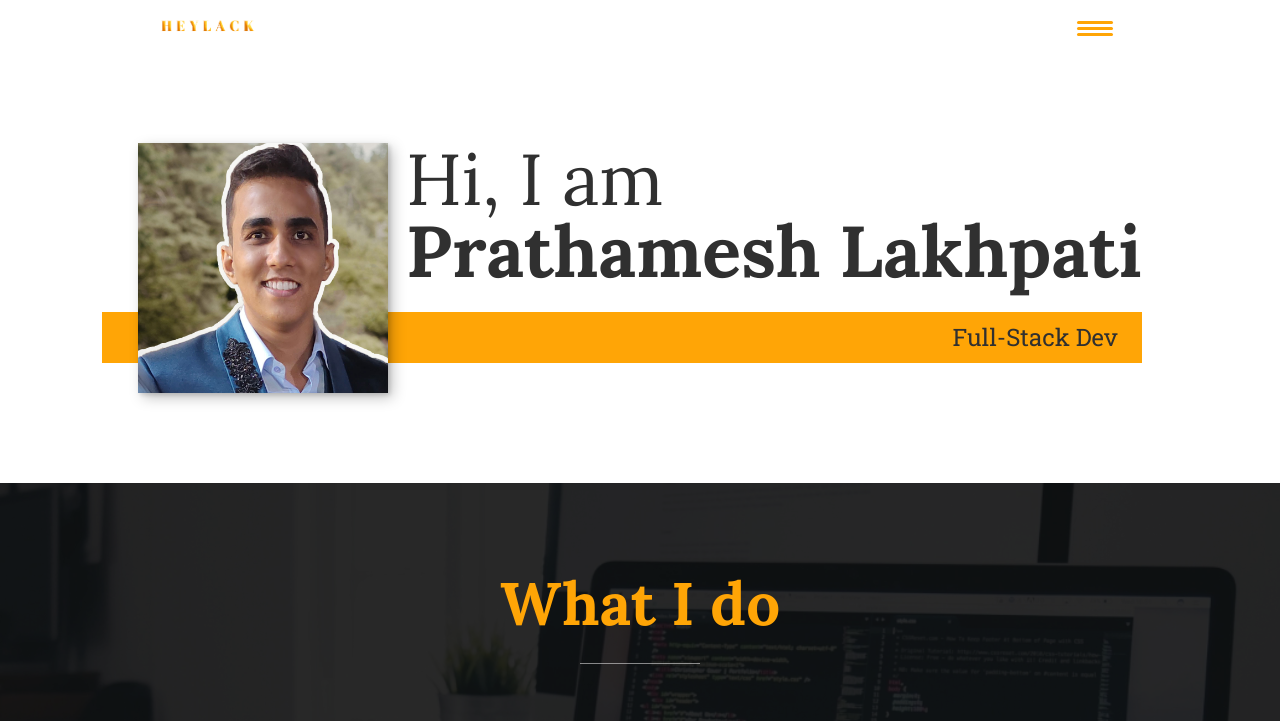
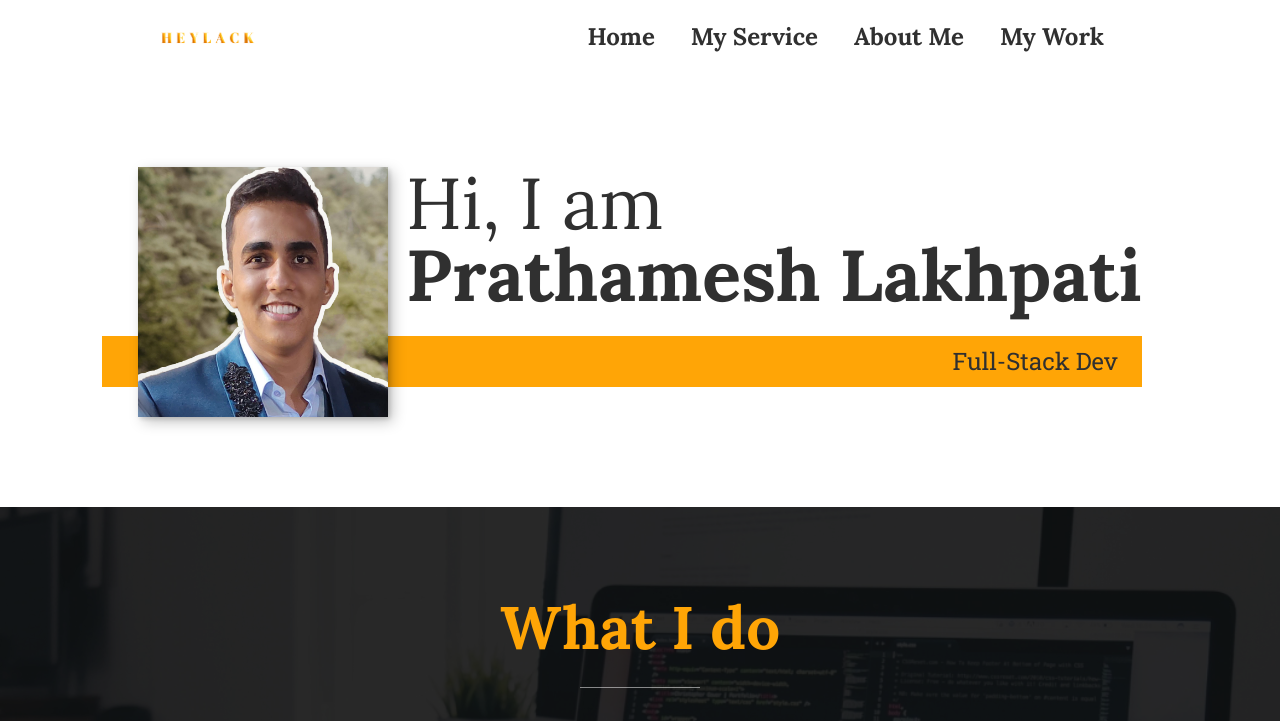
Before and after one commit to Prathamesh061/Heylack_Portfolio, a plain HTML site: page public/index.html in a window 1280 px wide. Shown: the top 721 px of the page. Drawn offline with nearby package versions, Linux system fonts and the light colour scheme.

Commit message:
Made navbar responsive

```diff
--- a/public/css/style.css
+++ b/public/css/style.css
@@ -201,6 +201,67 @@ h3 {
     z-index: 1000;
 }
 
+@media (min-width: 800px) {
+    .header-container {
+        background: var(--clr-light);
+        position: sticky;
+        top: 0;
+        z-index: 1001;
+    }
+
+    .logo {
+        margin: auto 0;
+    }
+
+    .nav-toggle {
+        display: none;
+    }
+
+    .nav {
+        transform: translateX(0);
+        position: relative;
+        background: transparent;
+        color: var(--clr-dark);
+    }
+
+    .nav__list {
+        flex-direction: row;
+    }
+
+    .nav__link {
+        font-size: var(--fs-h3);
+        outline: none;
+    }
+
+    .nav__item {
+        margin: 0 1em;
+        outline: none;
+    }
+
+    .nav__item::after {
+        background: var(--clr-sunset-orange);
+        content: '';
+        display: block;
+        height: 3px;
+        width: 0%;
+        transition: width 500ms ease-in-out;
+    }
+
+    .nav__item:hover::after {
+        width: 100%;
+        opacity: .7;
+    }
+
+    .selected {
+        color: var(--clr-sunset-orange)
+    }
+
+    .selected::after {
+        width: 100%;
+        opacity: .7;
+    }
+}
+
 .nav-open .nav {
     transform: translateX(0);
 }
@@ -306,7 +367,7 @@ h3 {
     }
 }
 
-@media (min-width: 1000px) {
+@media (min-width: 1050px) {
     .intro {
         grid-template-columns: min-content max-content;
     }
--- a/public/index.html
+++ b/public/index.html
@@ -13,6 +13,7 @@
 </head>
 
 <body>
+    <div class="header-container">
         <header class="header">
             <div class="logo">
                 <a href="#">
@@ -31,6 +32,7 @@
                 </ul>
             </nav>
         </header>
+    </div>
 
     <!-- IntroductioN -->
     <section class="intro" id="home">
--- a/public/js/index.js
+++ b/public/js/index.js
@@ -1,5 +1,6 @@
 const navToggle = document.querySelector(".nav-toggle");
 const navLinks = document.querySelectorAll(".nav__link");
+const navItems = document.querySelectorAll(".nav__item");
 
 navToggle.addEventListener("click", () => {
   document.body.classList.toggle("nav-open");
@@ -10,3 +11,35 @@ navLinks.forEach((link) => {
     document.body.classList.remove("nav-open");
   });
 });
+
+navItems.forEach((item) => {
+  item.addEventListener("click", () => {
+    navItems.forEach((item) => {
+      item.classList.remove("selected");
+    });
+
+    item.classList.add("selected");
+  });
+});
+
+document.addEventListener("scroll", function () {
+  var navbarItems = document
+    .getElementsByClassName("navbar")[0]
+    .getElementsByTagName("a");
+  var scrollPosition = document.documentElement.scrollTop;
+
+  for (var i = 0; i < navbarItems.length; i++) {
+    var currentLink = navbarItems[i];
+    var sectionId = currentLink.getAttribute("href");
+    var section = document.querySelector(sectionId);
+
+    if (
+      section.offsetTop <= scrollPosition &&
+      section.offsetTop + section.offsetHeight > scrollPosition
+    ) {
+      currentLink.classList.add("active");
+    } else {
+      currentLink.classList.remove("active");
+    }
+  }
+});
```
Lines whose indentation alone changed are shown as unchanged.
